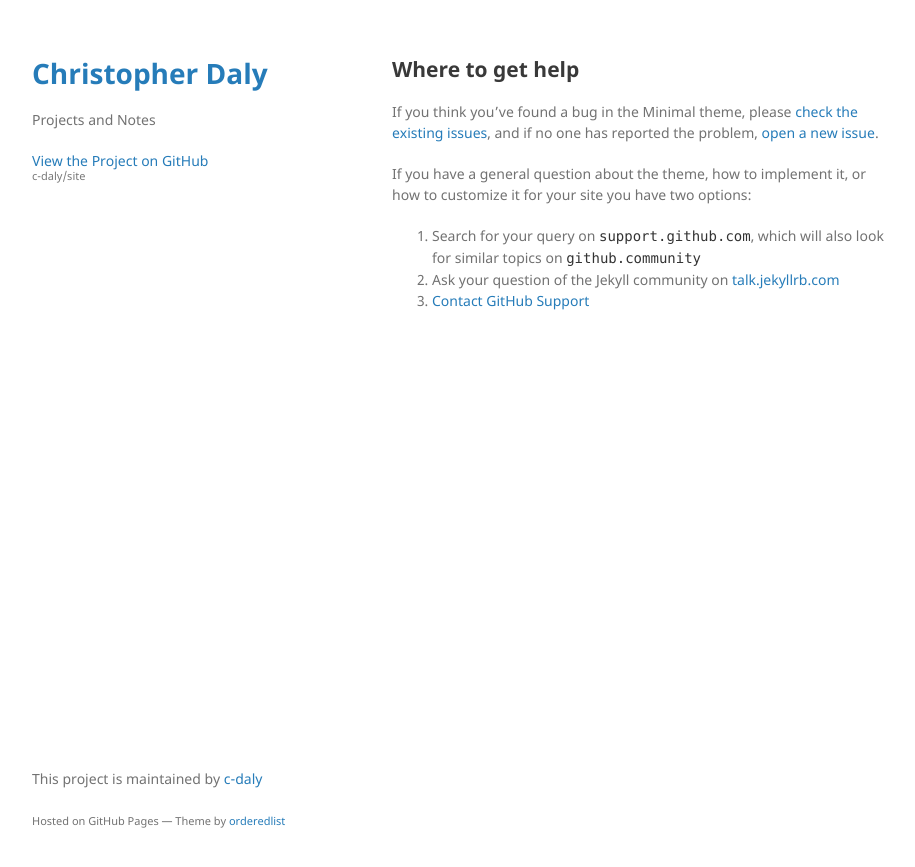
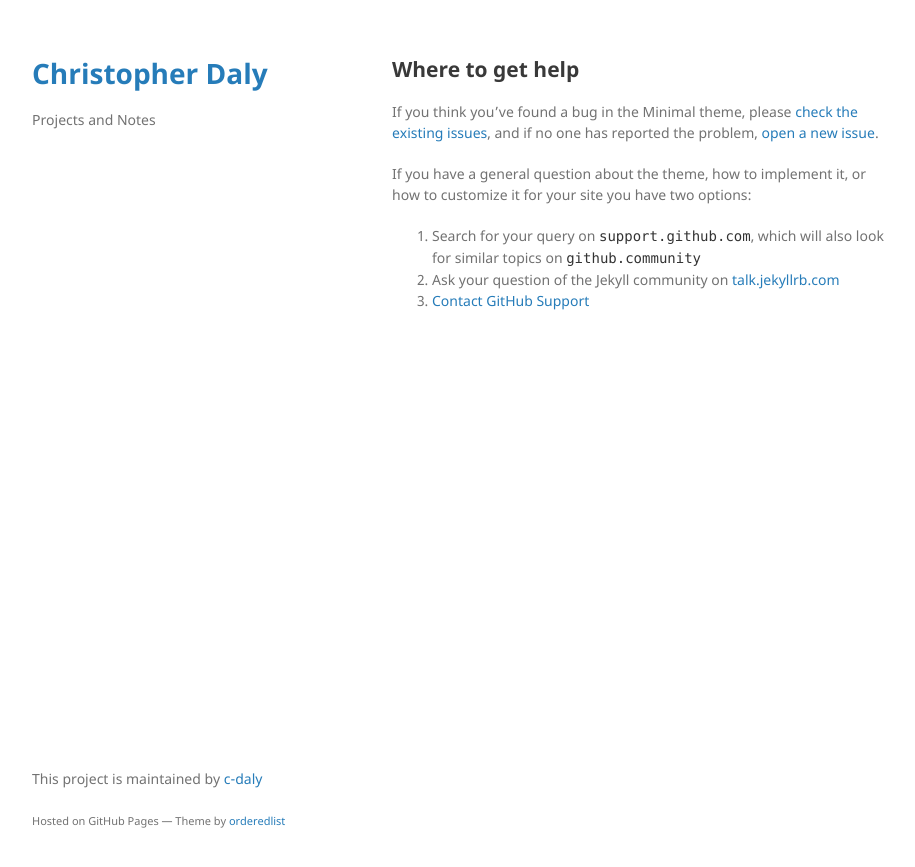
Before and after one commit to c-daly/site, a Jekyll site: the page built from docs/SUPPORT.md, in a window 1280 px wide. Shown: the top 867 px of the page, without its empty margins (178-1093 px from the left). Built offline with Jekyll 4.4.1, drawn with Linux system fonts in a browser that asks for light colours; our own code applies the rules of GitHub Pages for plain Markdown files.

Commit message:
more prep

```diff
--- a/_layouts/default.html
+++ b/_layouts/default.html
@@ -23,7 +23,7 @@
 
         <p>{{ site.description | default: site.github.project_tagline }}</p>
 
-        {% if site.github.is_project_page %}
+        {% if false $} // site.github.is_project_page %}
         <p class="view"><a href="{{ site.github.repository_url }}">View the Project on GitHub <small>{{ site.github.repository_nwo }}</small></a></p>
         {% endif %}
 
```
